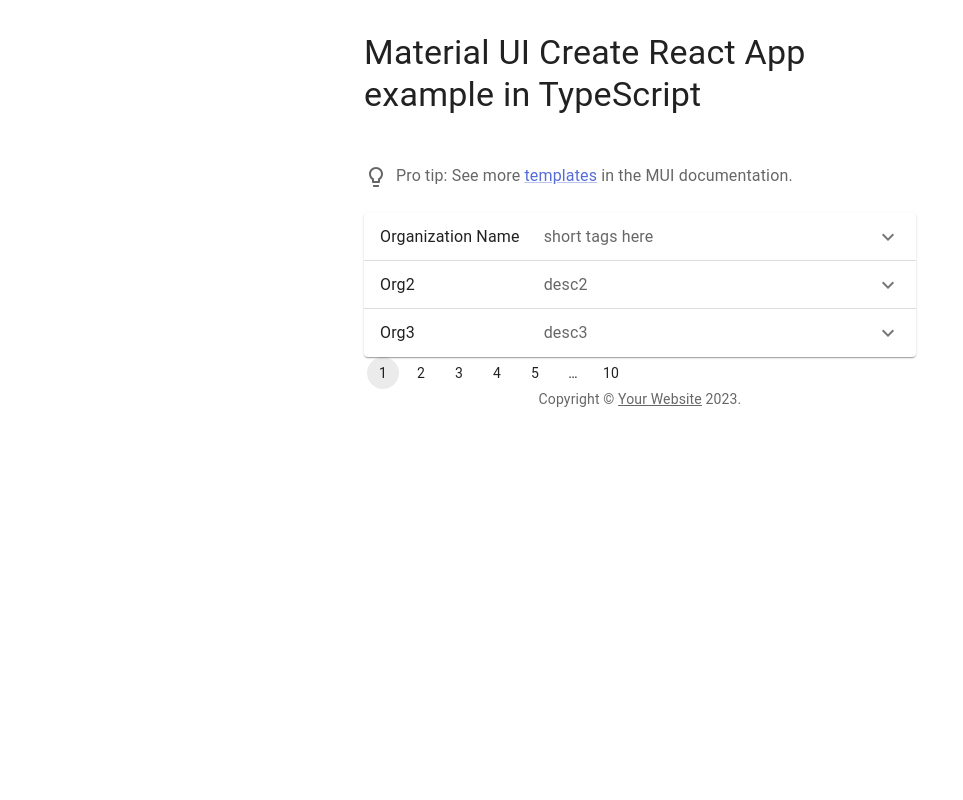
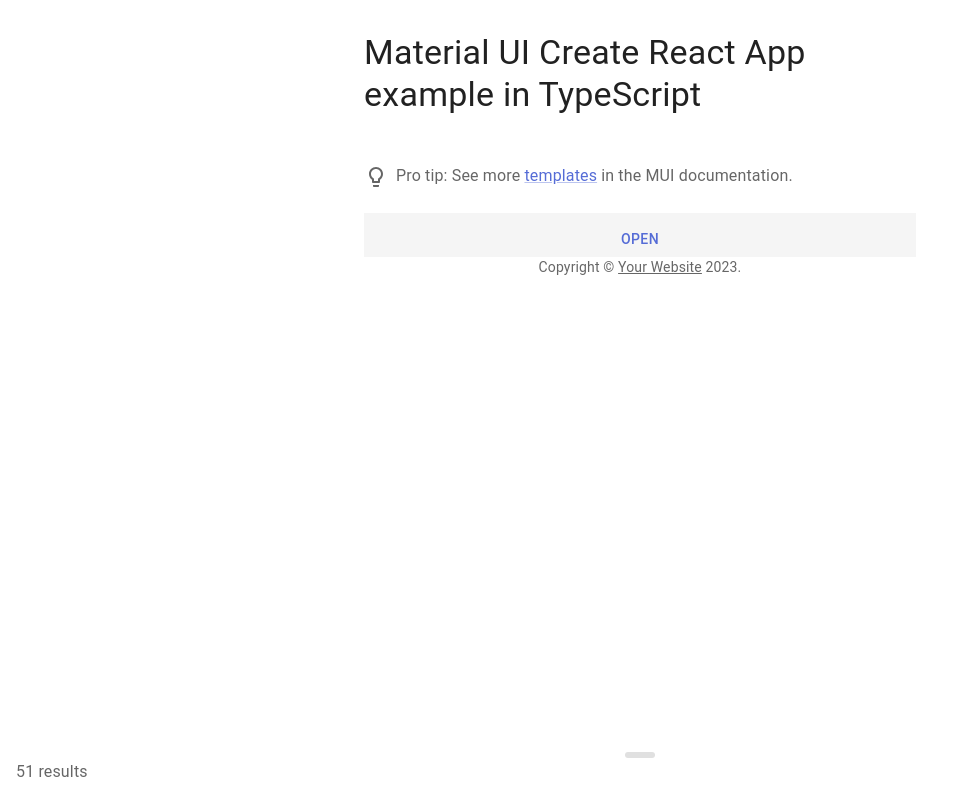
Before and after one commit to Ethan12103/VrygrondCommunityMap, a React (Create React App) app in the folder frontend/: page / in a window 1280 px wide. Shown: the whole page, without its empty margins (0-963 px from the left). Built offline with nearby package versions, Linux system fonts and the light colour scheme.

Commit message:
result panel integrate

```diff
--- a/frontend/src/App.tsx
+++ b/frontend/src/App.tsx
@@ -4,8 +4,7 @@
 import Box from '@mui/material/Box';
 import Link from '@mui/material/Link';
 import ProTip from './ProTip';
-import ControlledAccordions from './components/ControlledAccordions'
-import PaginationControlled from './components/PaginationControlled'
+import ResultPanel from './components/ResultPanel';
 
 function Copyright() {
   return (
@@ -27,8 +26,7 @@
           Material UI Create React App example in TypeScript
         </Typography>
         <ProTip />
-        <ControlledAccordions />
-        <PaginationControlled />
+        <ResultPanel />
         <Copyright />
       </Box>
     </Container>
--- a/frontend/src/components/ResultPanel.tsx
+++ b/frontend/src/components/ResultPanel.tsx
@@ -0,0 +1,108 @@
+import * as React from 'react';
+import { Global } from '@emotion/react';
+import { styled } from '@mui/material/styles';
+import CssBaseline from '@mui/material/CssBaseline';
+import { grey } from '@mui/material/colors';
+import Button from '@mui/material/Button';
+import Box from '@mui/material/Box';
+import Typography from '@mui/material/Typography';
+import SwipeableDrawer from '@mui/material/SwipeableDrawer';
+import ControlledAccordions from './ControlledAccordions'
+import PaginationControlled from './PaginationControlled'
+
+const drawerBleeding = 56;
+
+interface Props {
+    /**
+     * Injected by the documentation to work in an iframe.
+     * You won't need it on your project.
+     */
+    window?: () => Window;
+}
+
+const Root = styled('div')(({ theme }) => ({
+    height: '100%',
+    backgroundColor:
+        theme.palette.mode === 'light' ? grey[100] : theme.palette.background.default,
+}));
+
+const StyledBox = styled(Box)(({ theme }) => ({
+    backgroundColor: theme.palette.mode === 'light' ? '#fff' : grey[800],
+}));
+
+const Puller = styled(Box)(({ theme }) => ({
+    width: 30,
+    height: 6,
+    backgroundColor: theme.palette.mode === 'light' ? grey[300] : grey[900],
+    borderRadius: 3,
+    position: 'absolute',
+    top: 8,
+    left: 'calc(50% - 15px)',
+}));
+
+export default function SwipeableEdgeDrawer(props: Props) {
+    const { window } = props;
+    const [open, setOpen] = React.useState(false);
+
+    const toggleDrawer = (newOpen: boolean) => () => {
+        setOpen(newOpen);
+    };
+
+    // This is used only for the example
+    const container = window !== undefined ? () => window().document.body : undefined;
+
+    return (
+        <Root>
+            <CssBaseline />
+            <Global
+                styles={{
+                    '.MuiDrawer-root > .MuiPaper-root': {
+                        height: `calc(50% - ${drawerBleeding}px)`,
+                        overflow: 'visible',
+                    },
+                }}
+            />
+            <Box sx={{ textAlign: 'center', pt: 1 }}>
+                <Button onClick={toggleDrawer(true)}>Open</Button>
+            </Box>
+            <SwipeableDrawer
+                container={container}
+                anchor="bottom"
+                open={open}
+                onClose={toggleDrawer(false)}
+                onOpen={toggleDrawer(true)}
+                swipeAreaWidth={drawerBleeding}
+                disableSwipeToOpen={false}
+                ModalProps={{
+                    keepMounted: true,
+                }}
+            >
+                <StyledBox
+                    sx={{
+                        position: 'absolute',
+                        top: -drawerBleeding,
+                        borderTopLeftRadius: 8,
+                        borderTopRightRadius: 8,
+                        visibility: 'visible',
+                        right: 0,
+                        left: 0,
+                    }}
+                >
+                    <Puller />
+                    <Typography sx={{ p: 2, color: 'text.secondary' }}>51 results</Typography>
+                </StyledBox>
+                <StyledBox
+                    sx={{
+                        px: 2,
+                        pb: 2,
+                        height: '100%',
+                        overflow: 'auto',
+                    }}
+                >
+                    <ControlledAccordions />
+                    <PaginationControlled />
+                </StyledBox>
+            </SwipeableDrawer>
+        </Root>
+    );
+}
```
